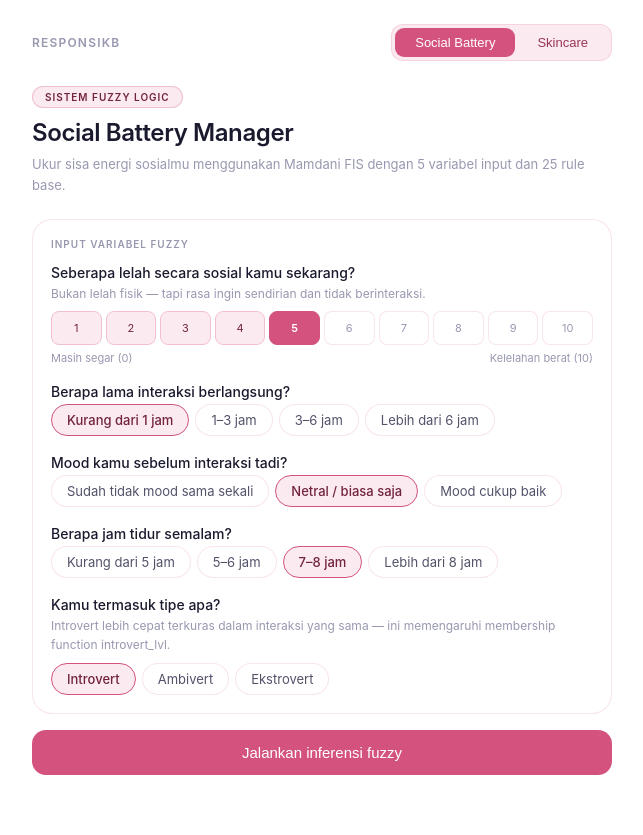
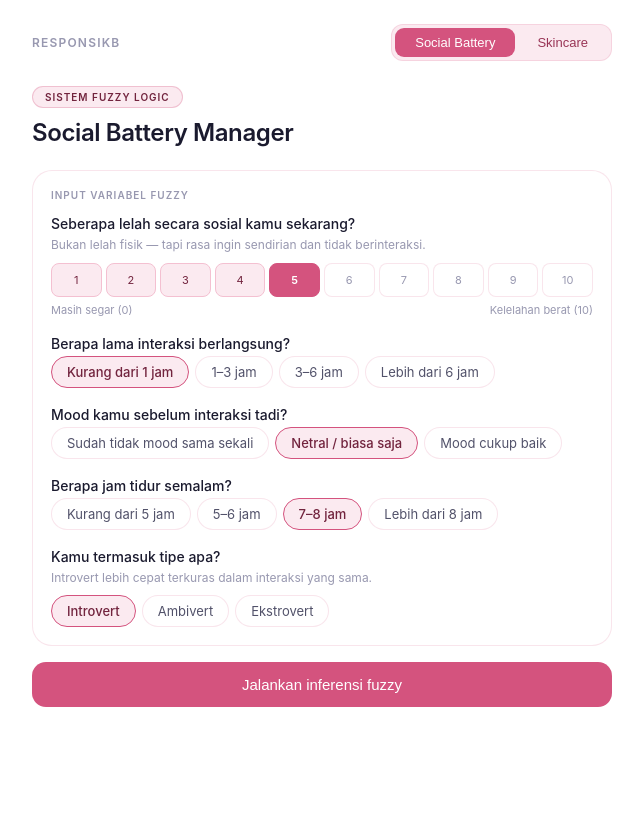
Before and after one commit to N4thaf/ResponsiKB, a Flask app: page / in a window 1280 px wide. Shown: the whole page, without its empty margins (318-961 px from the left). After the commit the page ends 707 px from the top, so only its background shows below. Run offline with Flask 3, Linux system fonts and the light colour scheme.

Commit message:
hello world

```diff
--- a/templates/index.html
+++ b/templates/index.html
@@ -100,7 +100,6 @@ body{font-family:-apple-system,BlinkMacSystemFont,'Helvetica Neue',sans-serif;ba
   <div class="hero">
     <div class="hero-tag">Sistem Fuzzy Logic</div>
     <div class="hero-title">Social Battery Manager</div>
-    <div class="hero-sub">Ukur sisa energi sosialmu menggunakan Mamdani FIS dengan 5 variabel input dan 25 rule base.</div>
   </div>
 
   <div class="card">
@@ -146,7 +145,7 @@ body{font-family:-apple-system,BlinkMacSystemFont,'Helvetica Neue',sans-serif;ba
 
     <div class="qb" style="margin-bottom:0">
       <div class="qt">Kamu termasuk tipe apa?</div>
-      <div class="qs">Introvert lebih cepat terkuras dalam interaksi yang sama — ini memengaruhi membership function introvert_lvl.</div>
+      <div class="qs">Introvert lebih cepat terkuras dalam interaksi yang sama.</div>
       <div class="opts" id="og-int">
         <div class="opt on" data-v="9" onclick="po(this,'og-int')">Introvert</div>
         <div class="opt" data-v="5"   onclick="po(this,'og-int')">Ambivert</div>
```
